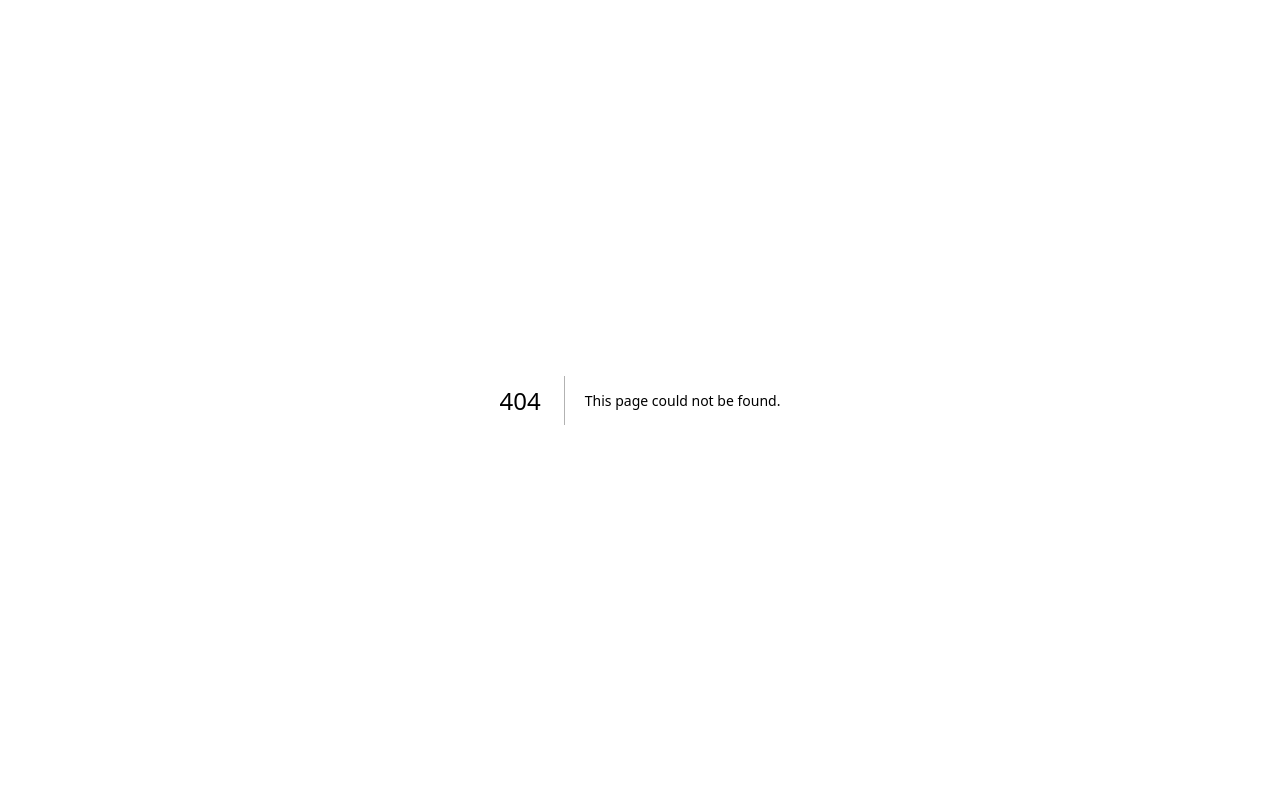
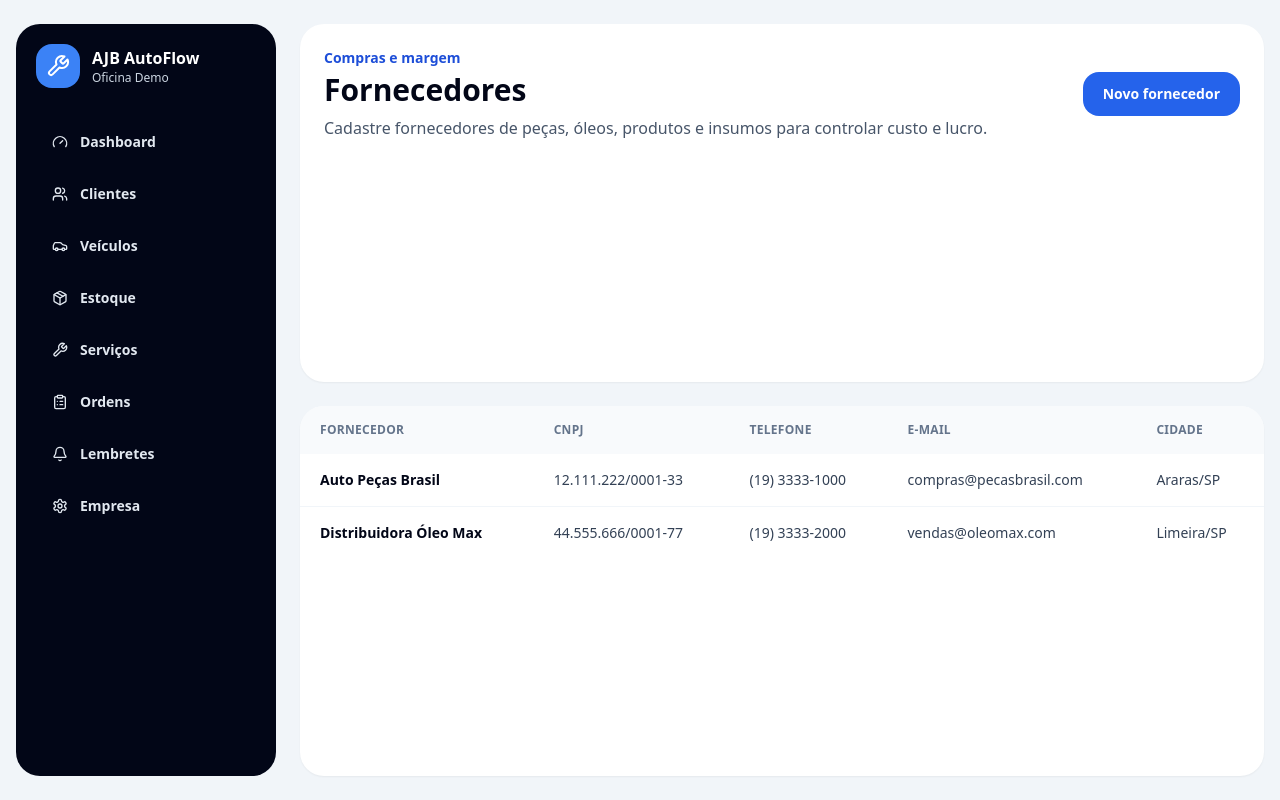
Before and after one commit to anjobrito/ajb-autoflow, a Next.js app: page /fornecedores in a window 1280 px wide. Before the commit this address had no page. Built offline with nearby package versions, Linux system fonts and the light colour scheme.

Commit message:
feat: add suppliers page

```diff
--- /dev/null
+++ b/app/fornecedores/page.tsx
@@ -0,0 +1,18 @@
+import { AppShell } from "@/components/app-shell";
+import { PageHeader } from "@/components/page-header";
+import { SuppliersClient } from "@/components/suppliers-client";
+
+export default function FornecedoresPage() {
+  return (
+    <AppShell>
+      <PageHeader
+        eyebrow="Compras e margem"
+        title="Fornecedores"
+        description="Cadastre fornecedores de peças, óleos, produtos e insumos para controlar custo e lucro."
+        actionLabel="Novo fornecedor"
+        actionHref="/fornecedores/novo"
+      />
+      <SuppliersClient />
+    </AppShell>
+  );
+}
```
